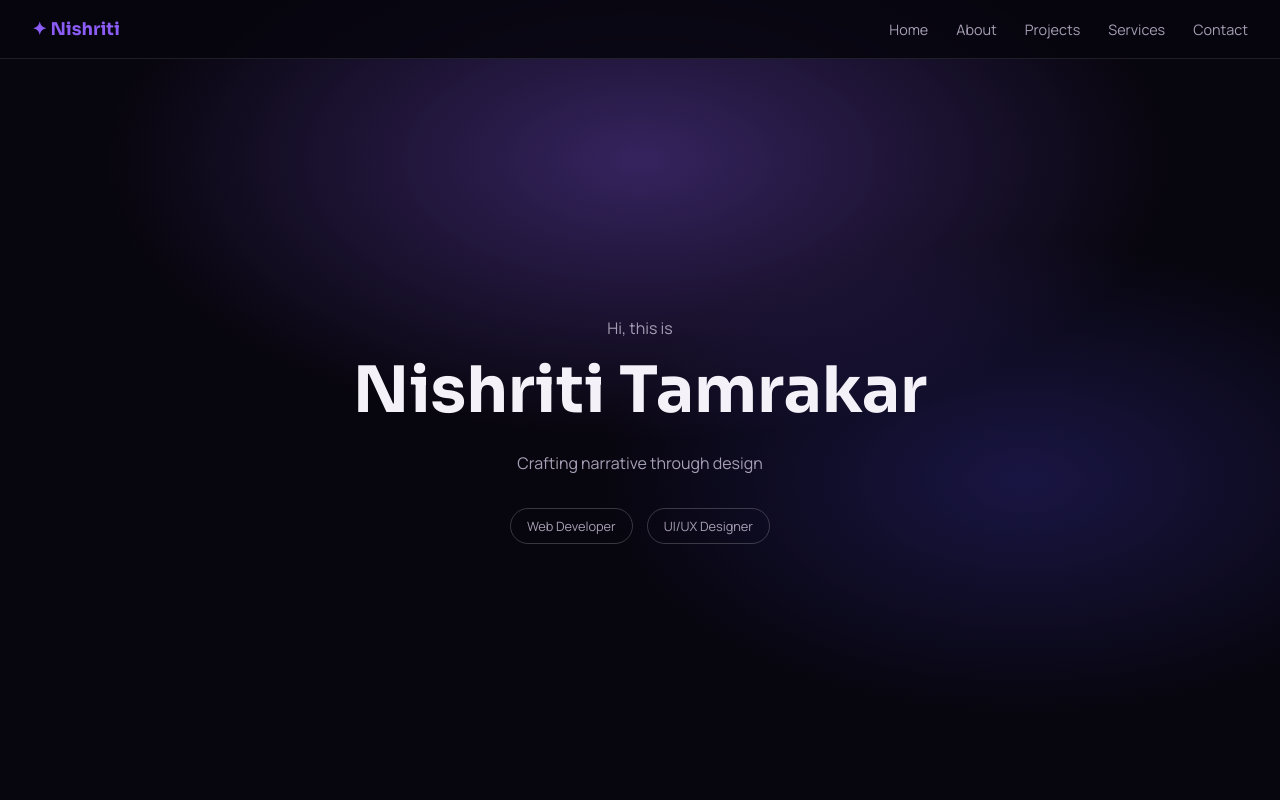
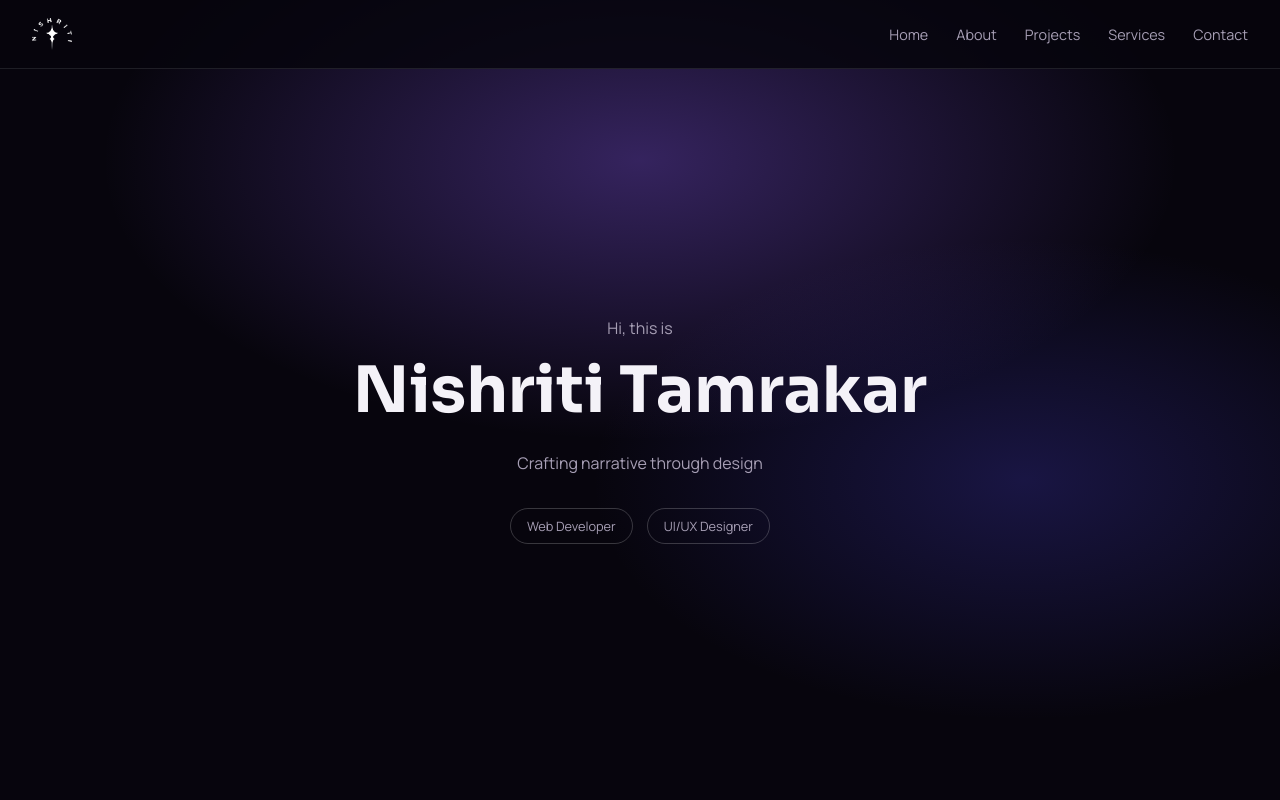
Before and after one commit to Nishriti/portfolio, a React (Vite) app in the folder frontend/: page / in a window 1280 px wide. Shown: the top 800 px of the page. Built offline with nearby package versions, Linux system fonts and the light colour scheme.

Commit message:
Update logo

```diff
--- a/frontend/src/components/Navbar.jsx
+++ b/frontend/src/components/Navbar.jsx
@@ -1,3 +1,4 @@
+import logo from "../assets/images/logo.png";
 import { useState } from "react";
 
 // Simple top navigation bar with a mobile menu toggle.
@@ -8,7 +9,7 @@
     <header className="navbar">
       <div className="navbar-inner">
         <a href="#home" className="logo">
-          ✦ Nishriti
+        <img src={logo} alt="Nishriti logo" className="logo-img" />
         </a>
 
         <button className="menu-button" onClick={() => setMenuOpen(!menuOpen)}>
--- a/frontend/src/styles/index.css
+++ b/frontend/src/styles/index.css
@@ -82,7 +82,11 @@
   font-size: 1.1rem;
   color: var(--violet);
 }
-
+.logo-img {
+  height: 32px;
+  width: auto;
+  display: block;
+}
 /* -------------------------------------------------- */
 /* Fixed background                                    */
 /* Stays in place while the page scrolls, sits behind  */
```
Also changed, not shown: frontend/src/assets/images/logo.png (added).
